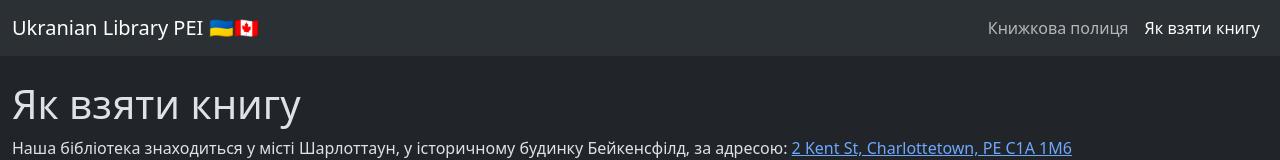
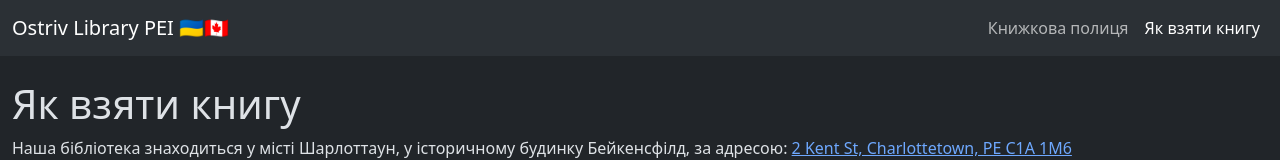
Before and after one commit to ostriv-library/ostriv-library.github.io, a plain HTML site: page how-to-get-a-book.html in a window 1280 px wide. Shown: the top 160 px of the page. Drawn offline with nearby package versions, Linux system fonts and the light colour scheme; no server answers.

Commit message:
logo name update

```diff
--- a/how-to-get-a-book.html
+++ b/how-to-get-a-book.html
@@ -10,7 +10,7 @@
 <body>
 	<nav class="navbar navbar-expand-lg bg-body-tertiary">
 		<div class="container-fluid">
-			<a class="navbar-brand" href="index.html">Ukranian Library PEI 🇺🇦🇨🇦</a>
+			<a class="navbar-brand" href="index.html">Ostriv Library PEI 🇺🇦🇨🇦</a>
 			<button class="navbar-toggler" type="button" data-bs-toggle="collapse" data-bs-target="#navbarSupportedContent" aria-controls="navbarSupportedContent" aria-expanded="false" aria-label="Toggle navigation">
 				<span class="navbar-toggler-icon"></span>
 			</button>
```
Also changed, not shown: index.html (+1 -1 lines).
